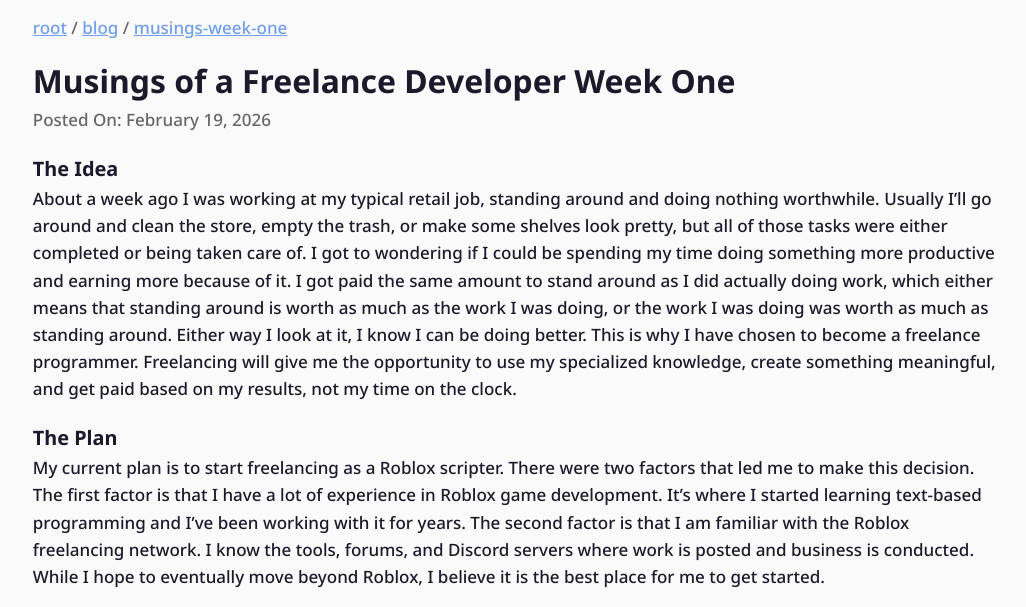
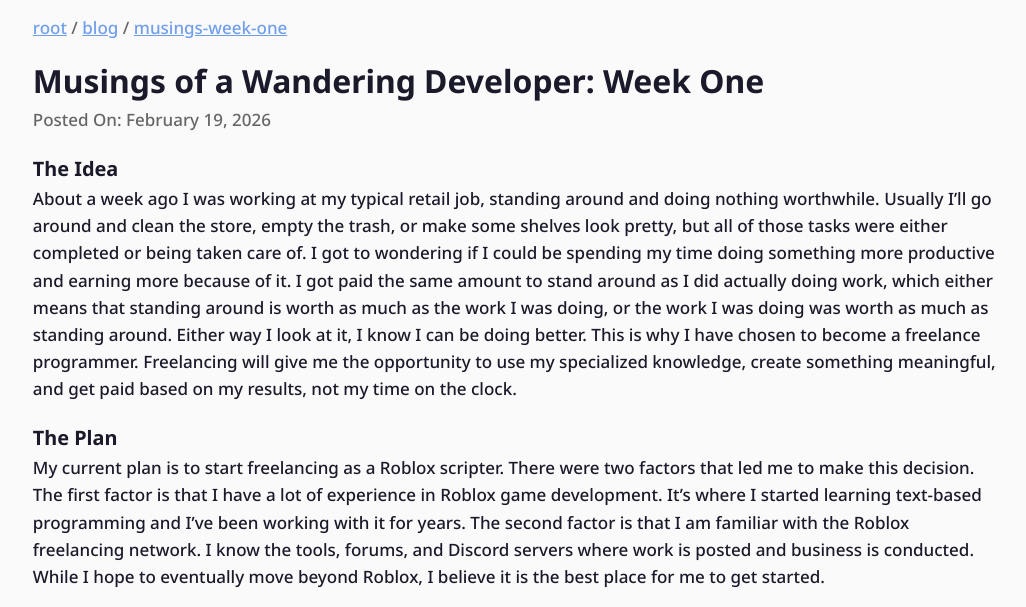
Before and after one commit to Roman-Stanuch/protato.dev, an Eleventy site: page src/blog/musings-week-one/index.md in a window 1280 px wide. Shown: the part 186-793 px from the top of the page, without its empty margins (121-1147 px from the left). Built offline with nearby package versions, Linux system fonts and the light colour scheme; Eleventy itself is replaced by a stand-in of ours; files that its build step writes are made by us from their sources.

Commit message:
Update title of week one musings post

```diff
--- a/src/blog/musings-week-one/index.md
+++ b/src/blog/musings-week-one/index.md
@@ -1,5 +1,5 @@
 ---
-title: "Musings of a Freelance Developer Week One"
+title: "Musings of a Wandering Developer: Week One"
 pathtitle: musings-week-one
 layout: layouts/post.njk
 ---
```
